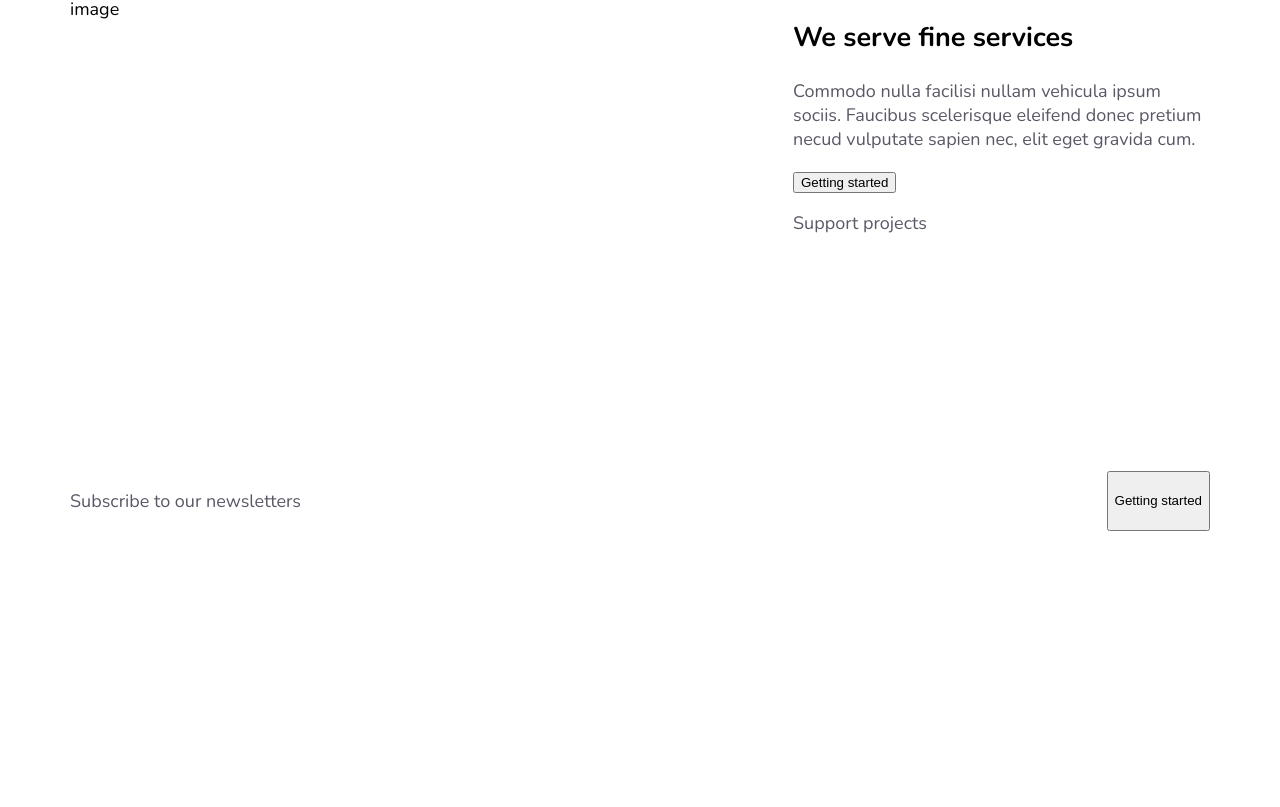
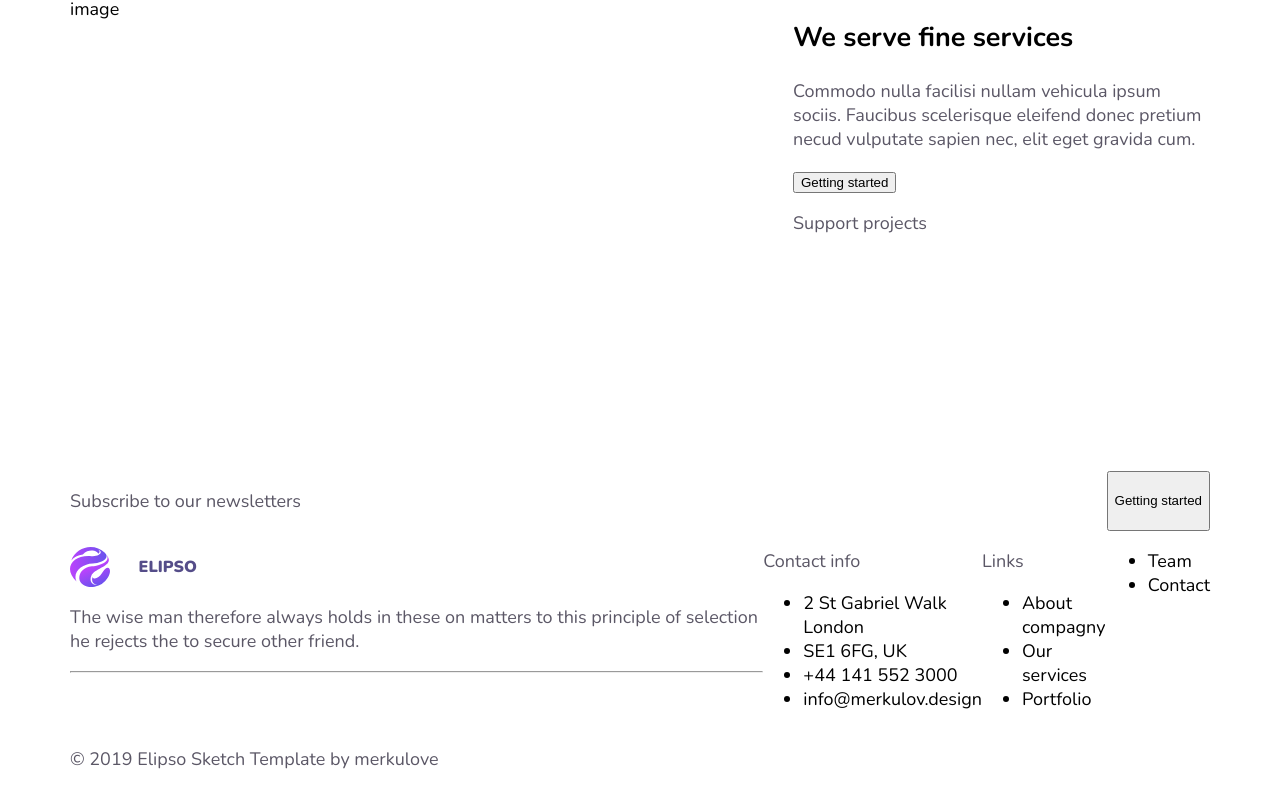
Before and after one commit to sawkea/responsive-3, a plain HTML site: page index.html in a window 1280 px wide. Shown: the part 2266-3073 px from the top of the page. Drawn offline with nearby package versions, Linux system fonts and the light colour scheme.

Commit message:
update structure footer

```diff
--- a/index.html
+++ b/index.html
@@ -188,14 +188,53 @@
                 </header>
             </section>
         </div>
-
+    </main>
+    <footer>
         <aside class="d-flex flex-justify-beetwen">
             <p>Subscribe to our newsletters</p>
             <button class="button-styled" type="button">
                 Getting started
             </button>
         </aside>
-    </main>
+
+        <div class="d-flex">
+            <div>
+                <p id="logo" class="d-flex align-items-center ">
+                    <img class="mr-right16" src="img/Logo.svg" width="39.78" height="39.69" alt="Logo Elipso">
+                    ELIPSO
+                </p>
+                <p>
+                    The wise man therefore always holds in these on matters
+                    to this principle of selection he rejects the to secure other friend.
+                </p>
+                <hr>
+            </div>
+            <div>
+                <p>Contact info</p>
+                <ul>
+                    <li>2 St Gabriel Walk London</li>
+                    <li>SE1 6FG, UK</li>
+                    <li>+44 141 552 3000</li>
+                    <li>info@merkulov.design</li>
+                </ul>
+            </div>
+            <div>
+                <p>Links</p>
+                <ul>
+                    <li>About compagny</li>
+                    <li>Our services</li>
+                    <li>Portfolio</li>
+                </ul>
+            </div>
+            <div>
+                <ul>
+                    <li>Team</li>
+                    <li>Contact</li>
+                </ul>
+            </div>
+        </div>
+        <p>© 2019 Elipso Sketch Template by merkulove</p>
+    </footer>
 
 </body>
 </html>
```
